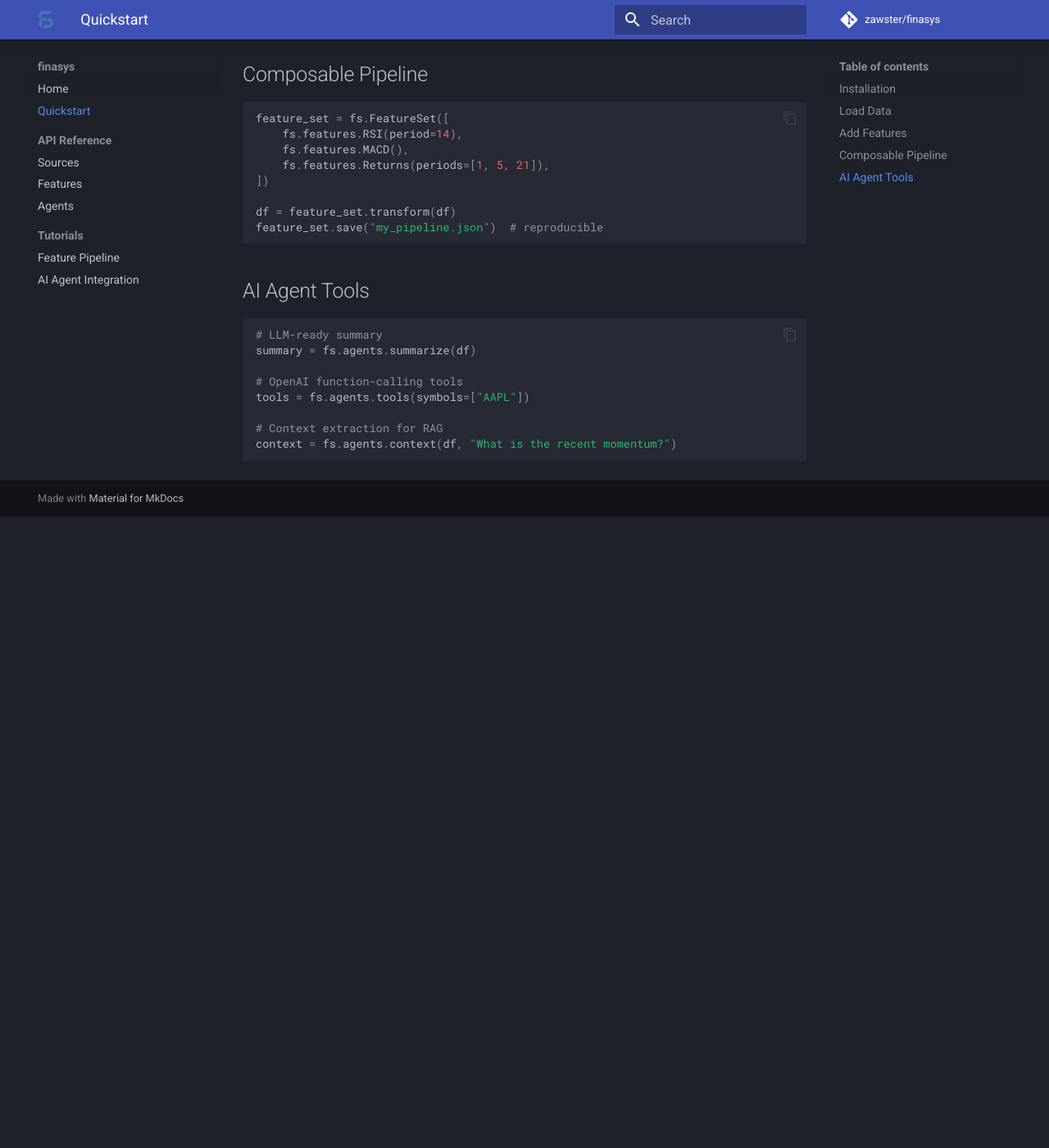
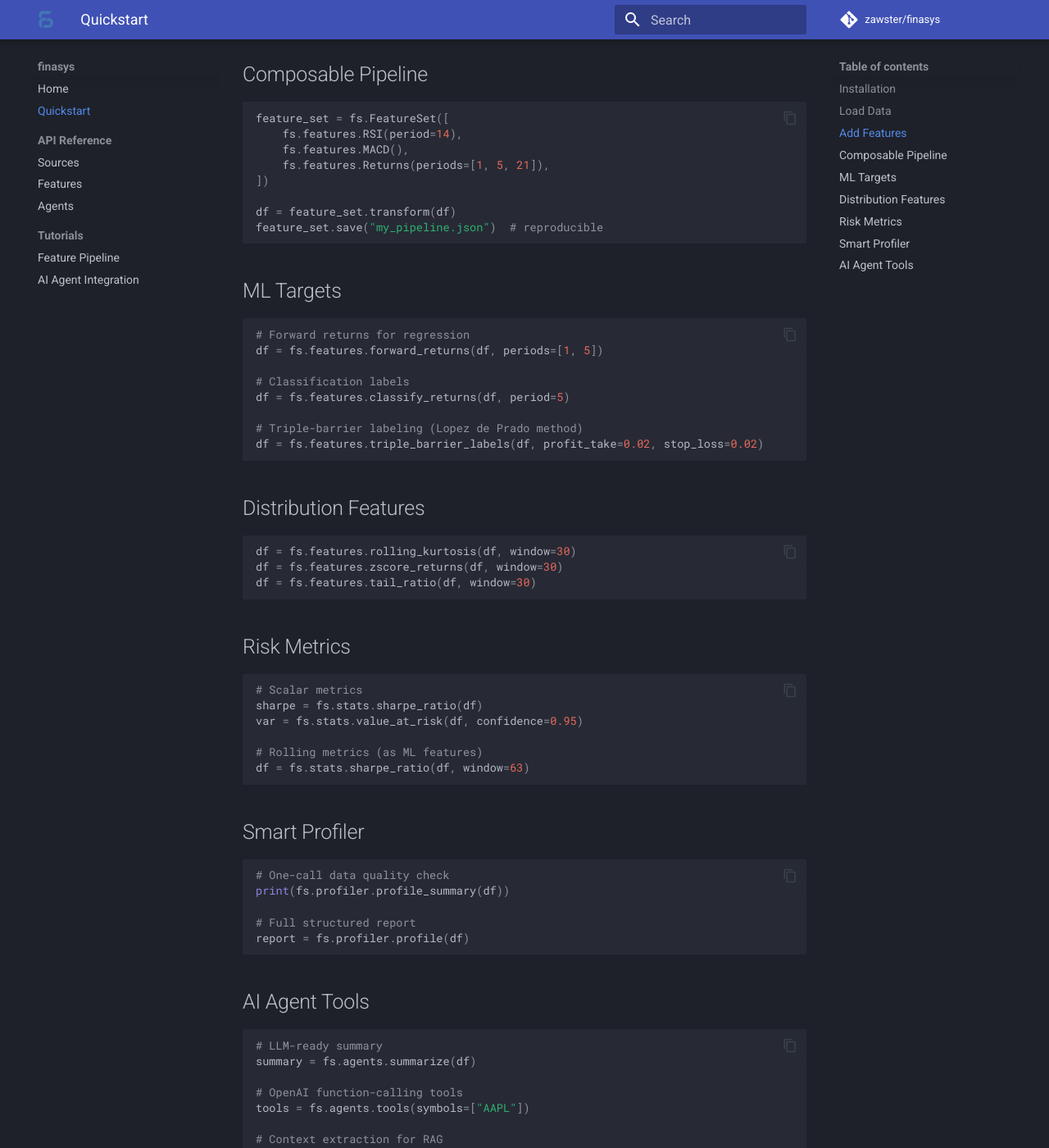
Before and after one commit to zawster/finasys, an MkDocs documentation site: the page built from docs/docs/quickstart.md, in a window 1280 px wide and 1400 px high, scrolled down 785 px. Shown: the whole window at 82% size. Built offline with MkDocs 1.6.1 and Material for MkDocs 9.7.7, drawn with Linux system fonts in a browser that asks for light colours; comment, search, counter and statistics services are not loaded; before the commit the page ends 1415 px from its top, so only the background shows below that.

Commit message:
feat: wire up exports, add 8 FeatureStep classes to registry, and add comprehensive documentation

````diff
--- a/docs/docs/quickstart.md
+++ b/docs/docs/quickstart.md
@@ -46,6 +46,48 @@ df = feature_set.transform(df)
 feature_set.save("my_pipeline.json")  # reproducible
 ```
 
+## ML Targets
+
+```python
+# Forward returns for regression
+df = fs.features.forward_returns(df, periods=[1, 5])
+
+# Classification labels
+df = fs.features.classify_returns(df, period=5)
+
+# Triple-barrier labeling (Lopez de Prado method)
+df = fs.features.triple_barrier_labels(df, profit_take=0.02, stop_loss=0.02)
+```
+
+## Distribution Features
+
+```python
+df = fs.features.rolling_kurtosis(df, window=30)
+df = fs.features.zscore_returns(df, window=30)
+df = fs.features.tail_ratio(df, window=30)
+```
+
+## Risk Metrics
+
+```python
+# Scalar metrics
+sharpe = fs.stats.sharpe_ratio(df)
+var = fs.stats.value_at_risk(df, confidence=0.95)
+
+# Rolling metrics (as ML features)
+df = fs.stats.sharpe_ratio(df, window=63)
+```
+
+## Smart Profiler
+
+```python
+# One-call data quality check
+print(fs.profiler.profile_summary(df))
+
+# Full structured report
+report = fs.profiler.profile(df)
+```
+
 ## AI Agent Tools
 
 ```python
````
Also changed, not shown: docs/docs/index.md (+13 -0 lines).
